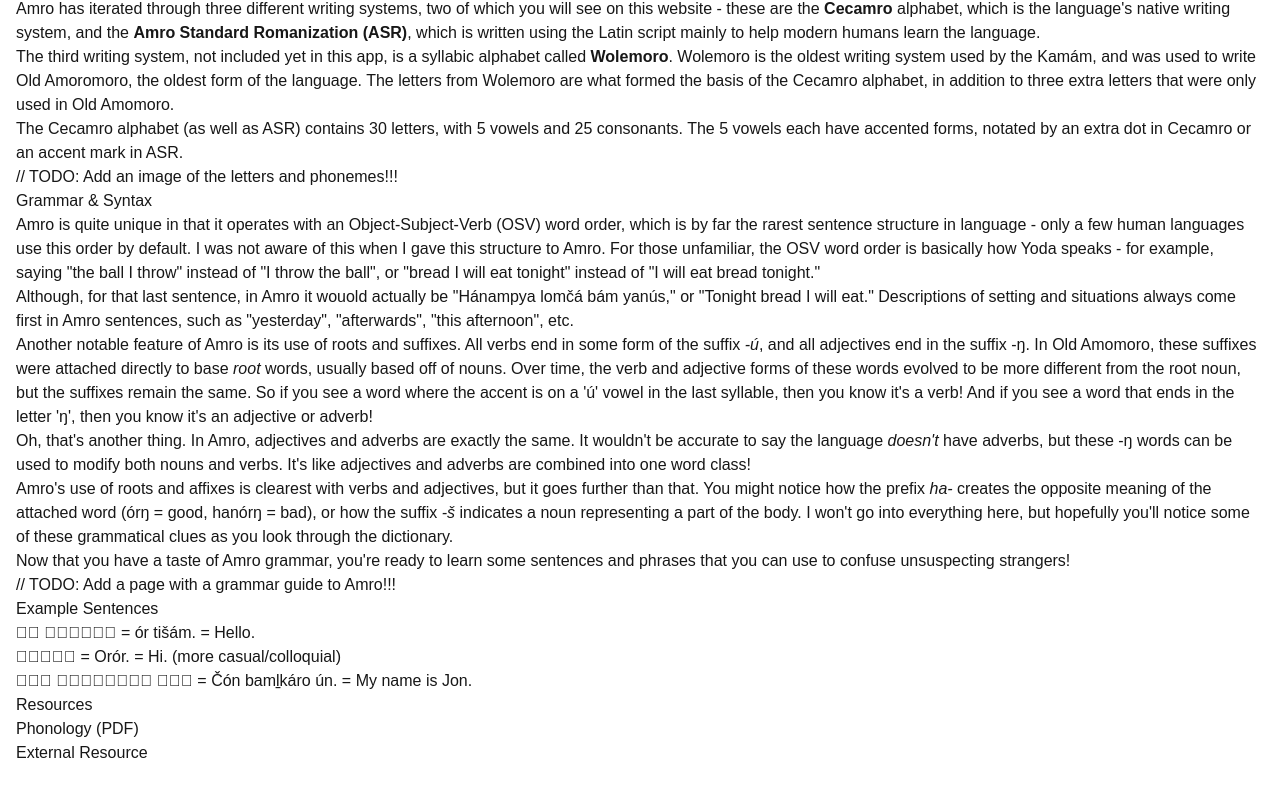
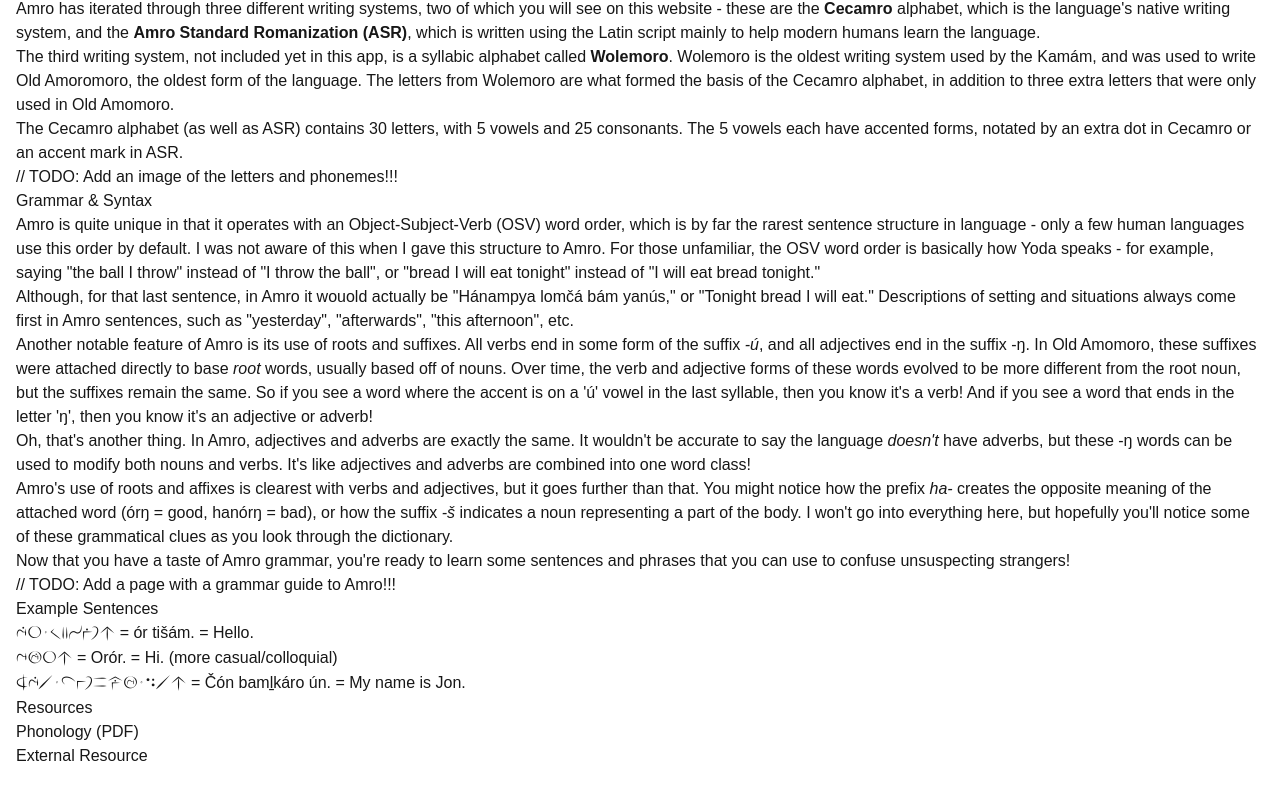
Before and after one commit to bpfullerton/eng-amro-dict, a Next.js app: page /about in a window 1280 px wide. Shown: the part 624-1424 px from the top of the page. Built offline with nearby package versions, Linux system fonts and the light colour scheme.

Commit message:
Cecamro font displays properly now

```diff
--- a/app/about/page.tsx
+++ b/app/about/page.tsx
@@ -60,9 +60,9 @@ export default function AboutAmro() {
       // TODO: Add a page with a grammar guide to Amro!!!
       <h3>Example Sentences</h3>
       <ul>
-        <li>  = ór tišám. = Hello.</li>
-        <li> = Orór. = Hi. (more casual/colloquial)</li>
-        <li>   = Čón baml̠káro ún. = My name is Jon.</li>
+        <li><span className="font-cecamro"> </span> = ór tišám. = Hello.</li>
+        <li><span className="font-cecamro"></span> = Orór. = Hi. (more casual/colloquial)</li>
+        <li><span className="font-cecamro">  </span> = Čón baml̠káro ún. = My name is Jon.</li>
       </ul>
       <h2>Resources</h2>
       <ul>
--- a/app/globals.css
+++ b/app/globals.css
@@ -22,7 +22,7 @@
 
 @font-face {
   font-family: 'Cecamro';
-  src: url('/public/fonts/cecamro.ttf') format('truetype'); /* or .woff2/.woff */
+  src: url('/fonts/cecamro.ttf') format('truetype'); /* or .woff2/.woff */
   font-weight: normal;
   font-style: normal;
 }
```
